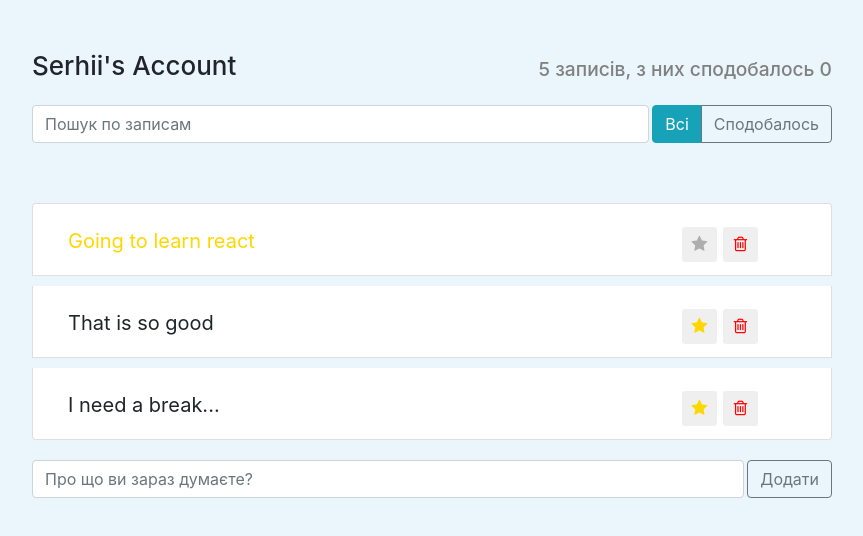
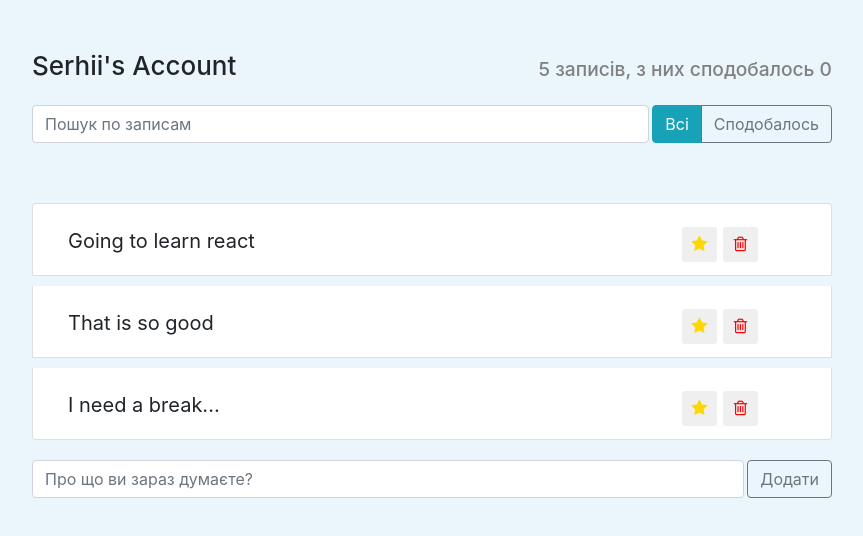
Before and after one commit to SerhiiKis90/socials, a React (Create React App) app: page / in a window 1280 px wide. Shown: the top 536 px of the page, without its empty margins (208-1071 px from the left). Built offline with nearby package versions, Linux system fonts and the light colour scheme.

Commit message:
Add state into star icons

```diff
--- a/src/components/app/app.js
+++ b/src/components/app/app.js
@@ -10,9 +10,9 @@ import './app.css';
 
 const App = () => {
     const data = [
-        {label: 'Going to learn react', important:true},
-        {label: 'That is so good', important:false},
-        {label: 'I need a break...', important:false}
+        {label: 'Going to learn react', important:true, id:1},
+        {label: 'That is so good', important:false,id:2},
+        {label: 'I need a break...', important:false,id:3}
     ];
 
     return(
--- a/src/components/post-list-item/post-list-item.js
+++ b/src/components/post-list-item/post-list-item.js
@@ -1,23 +1,46 @@
-import React from 'react';
+import React, {Component} from 'react';
 import './post-list-item.css';
 
-const PostListItem = ({label, important=false}) => {
+export default class PostListItem extends Component  {
+    constructor(props) {
+        super(props);
+        this.state = {
+            important: false
+        };
+        this.onImportant = this.onImportant.bind(this);
+       }
 
+    onImportant() {
+        this.setState(({important}) => ({
+            important: !important
+        }))
+    }
+
+    render() {
+
+        const{label} = this.props;
+        const {important} = this.state;
         let classNames = 'app-list-item d-flex justify-content-between';
         if (important) {
             classNames += ' important';
     }
 
         return(
+
             <div className={classNames}>
             <span className="app-list-item-label">
                 {label}
             </span>
             <div className="d-flex justify-content-center align-items-center">
-                <button type="button" className="btn-star btn-sm">
+                <button
+                type="button"
+                className="btn-star btn-sm"
+                onClick={this.onImportant}>
                     <i className="fa fa-star"></i>
                 </button>
-                <button type="button" className="btn-trash btn-sm">
+                <button
+                type="button"
+                className="btn-trash btn-sm">
                     <i className="fa fa-trash-o"></i>
                 </button>
                 <i className="fa fa-heart"></i>
@@ -25,5 +48,4 @@ const PostListItem = ({label, important=false}) => {
         </div>
         )
     }
-
-export default PostListItem;
+}
--- a/src/components/post-list/post-list.js
+++ b/src/components/post-list/post-list.js
@@ -5,11 +5,10 @@ import PostListItem from '../post-list-item';
 
 const PostList = ({posts}) => {
     const elements = posts.map((item) => {
+        const {id, ...itemProps} = item;
         return(
-            <li className='list-group-item'>
-                <PostListItem
-                label={item.label}
-                important={item.important} />
+            <li key={id} className='list-group-item'>
+                <PostListItem {...itemProps} />
             </li>
         )
     });
```
Lines whose indentation alone changed are shown as unchanged.
